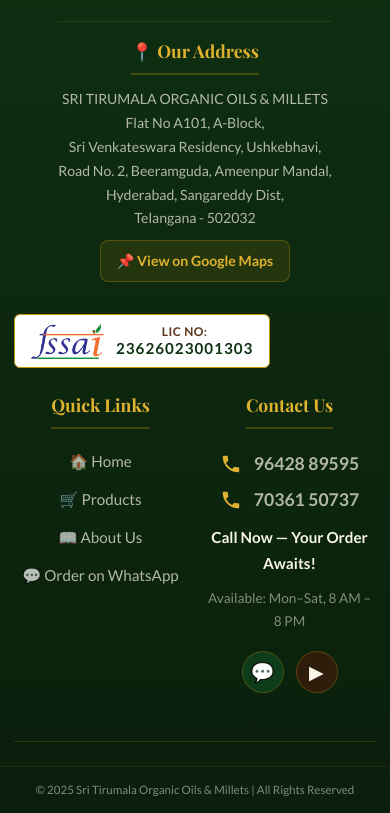
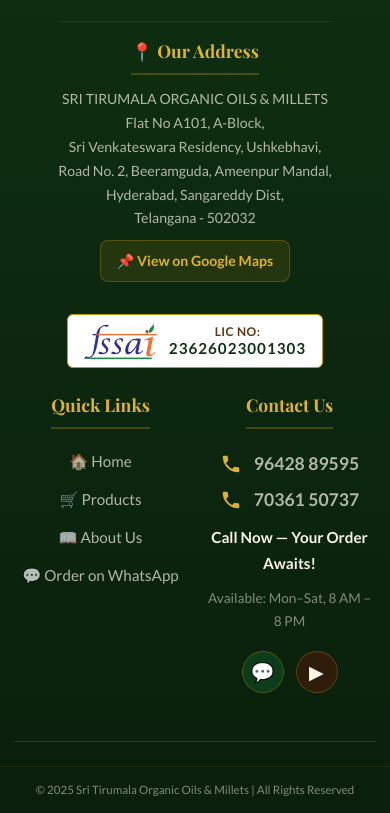
Before and after one commit to JASWANTHguruguntla/sri-tirumala-organics, a website: page index.html in a window 390 px wide. Shown: the part 6648-7461 px from the top of the page. Drawn offline with nearby package versions, Linux system fonts and the light colour scheme; a web font is replaced by a local one.

Commit message:
style: center fssai badge in mobile footer view

```diff
--- a/styles.css
+++ b/styles.css
@@ -2329,6 +2329,9 @@ h1, h2, h3, h4, h5, h6 {
 
   .footer-fssai {
     justify-content: center;
+    align-self: center;
+    margin-left: auto;
+    margin-right: auto;
   }
 
   .footer-bottom {
```
